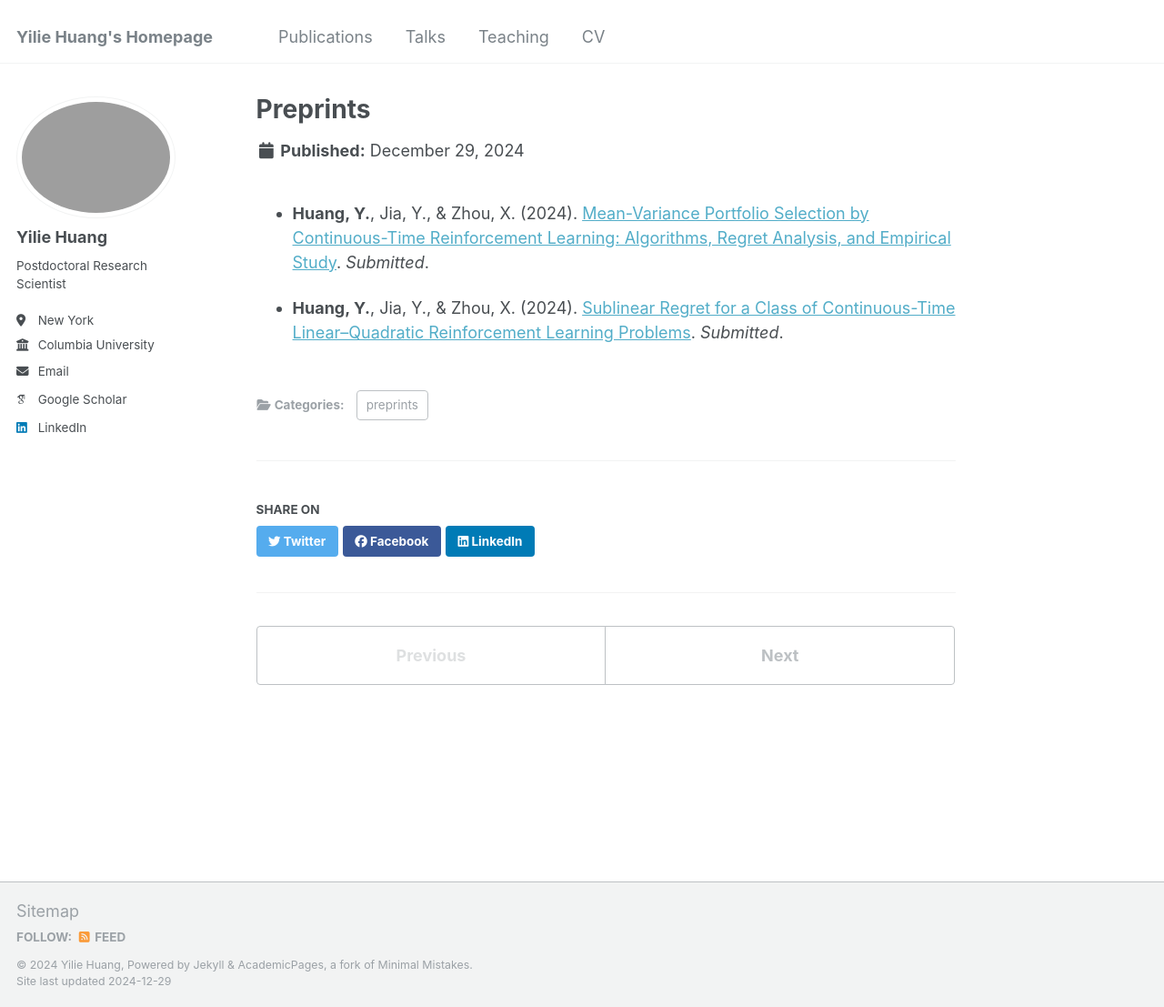
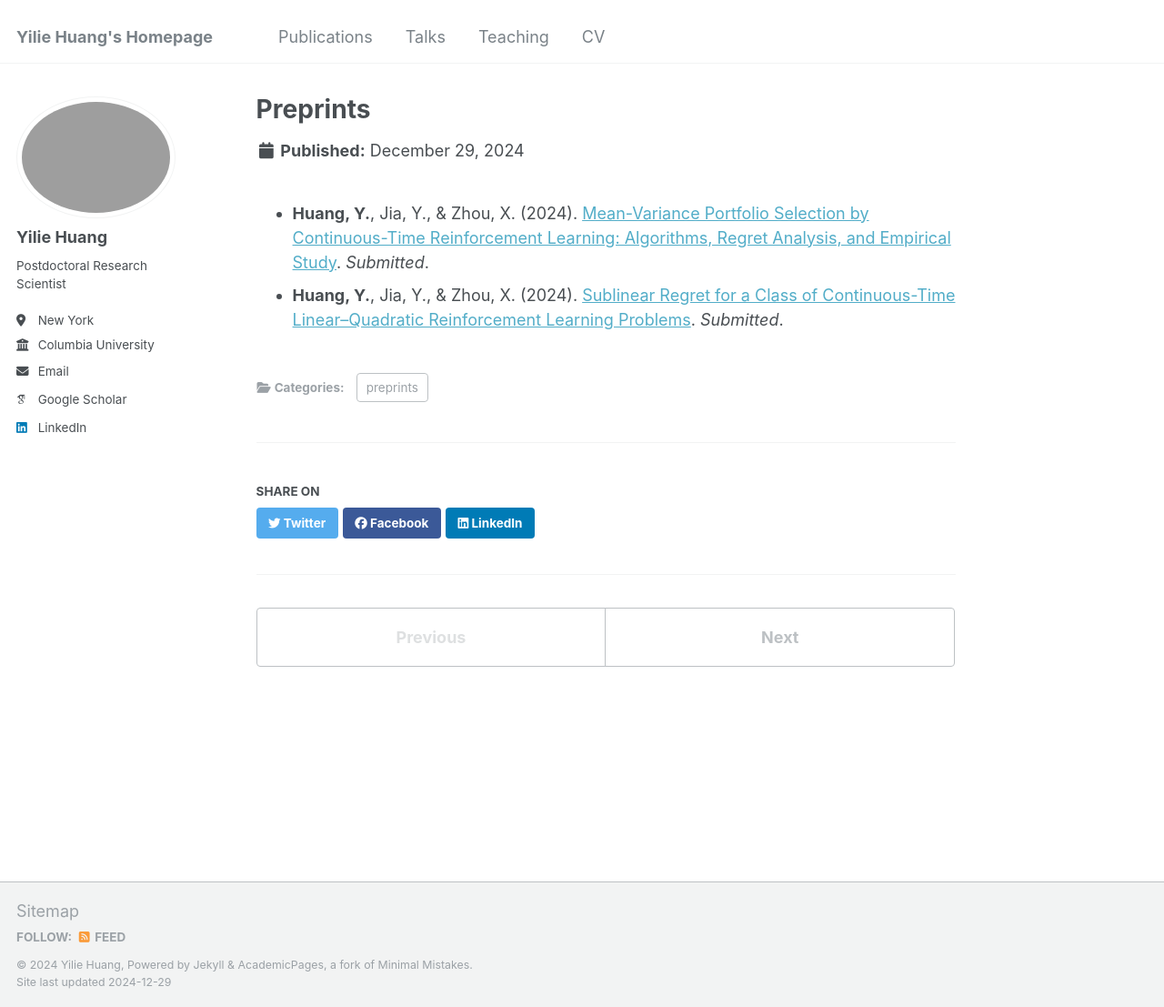
Before and after one commit to yiliehuang/yiliehuang.github.io, a Jekyll site: the page built from _publications/preprints.md, in a window 1280 px wide and 1107 px high. Shown: the whole window at 91% size. Built offline with Jekyll 4.4.1, drawn with Linux system fonts in a browser that asks for light colours; some web fonts are replaced.

Commit message:
Update preprints.md

```diff
--- a/_publications/preprints.md
+++ b/_publications/preprints.md
@@ -3,6 +3,7 @@
 category: preprints
 permalink: publication/preprints
 ---
-- **Huang, Y.**, Jia, Y., & Zhou, X. (2024). [Mean-Variance Portfolio Selection by Continuous-Time Reinforcement Learning: Algorithms, Regret Analysis, and Empirical Study](https://arxiv.org/abs/2412.16175). *Submitted*.
-
-- **Huang, Y.**, Jia, Y., & Zhou, X. (2024). [Sublinear Regret for a Class of Continuous-Time Linear–Quadratic Reinforcement Learning Problems](https://arxiv.org/abs/2407.17226). *Submitted*.
+<ul>
+  <li><strong>Huang, Y.</strong>, Jia, Y., & Zhou, X. (2024). <a href="https://arxiv.org/abs/2412.16175">Mean-Variance Portfolio Selection by Continuous-Time Reinforcement Learning: Algorithms, Regret Analysis, and Empirical Study</a>. <em>Submitted</em>.</li>
+  <li><strong>Huang, Y.</strong>, Jia, Y., & Zhou, X. (2024). <a href="https://arxiv.org/abs/2407.17226">Sublinear Regret for a Class of Continuous-Time Linear–Quadratic Reinforcement Learning Problems</a>. <em>Submitted</em>.</li>
+</ul>
```
